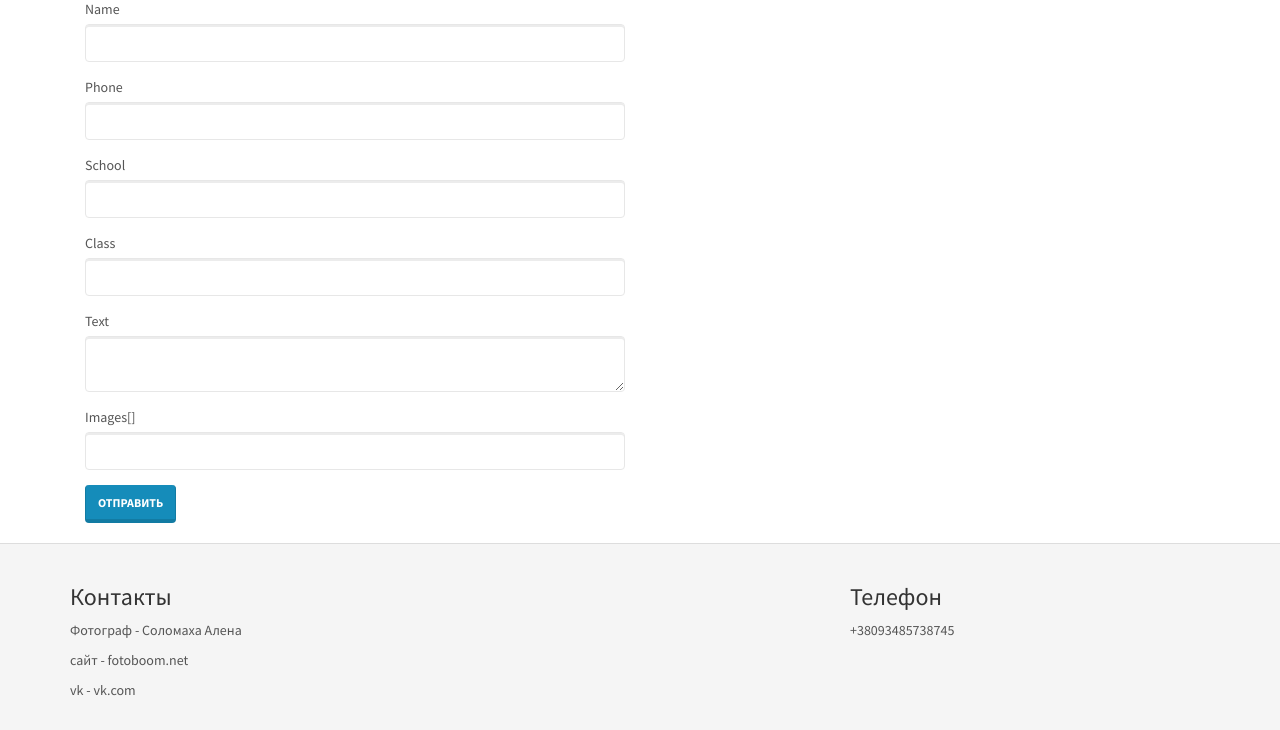
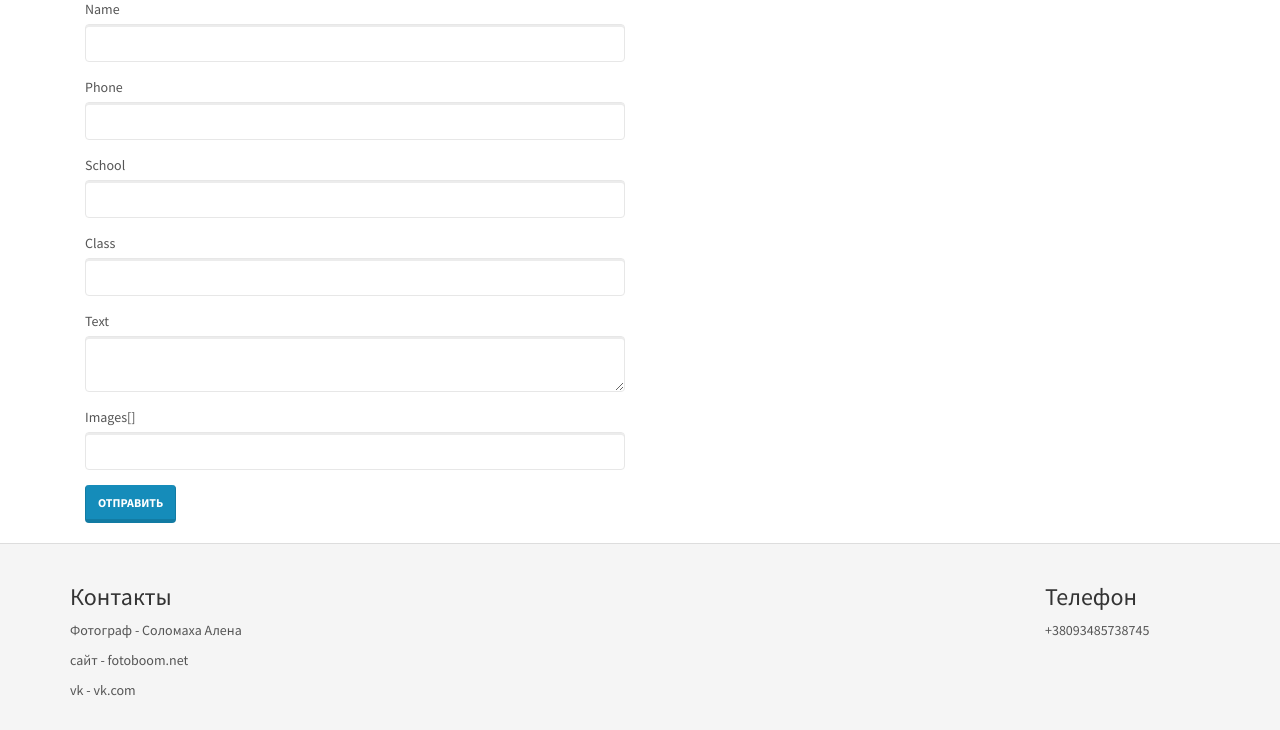
Before and after one commit to CyanoFresh/PhotoSchool, a Yii app: template views/site/index.php in a window 1280 px wide. Shown: the part 614-1344 px from the top of the page. Run offline with PHP 8.4 and a stand-in for Yii, Linux system fonts and the light colour scheme; the template is opened without the code that fills it, so the values that code supplies are empty; form fields are guessed from the names that the template uses; some libraries are stand-ins or nearby versions.

Commit message:
Footer fixes

```diff
--- a/views/layouts/main.php
+++ b/views/layouts/main.php
@@ -71,7 +71,7 @@ AppAsset::register($this);
 <footer class="footer">
     <div class="container">
         <div class="row">
-            <div class="col-sm-8">
+            <div class="col-sm-10">
                 <h3>Контакты</h3>
 
                 <p>Фотограф - Соломаха Алена</p>
@@ -80,7 +80,7 @@ AppAsset::register($this);
 
                 <p>vk - vk.com</p>
             </div>
-            <div class="col-sm-4">
+            <div class="col-sm-2">
                 <h3>Телефон</h3>
 
                 <p>+38093485738745</p>
```
